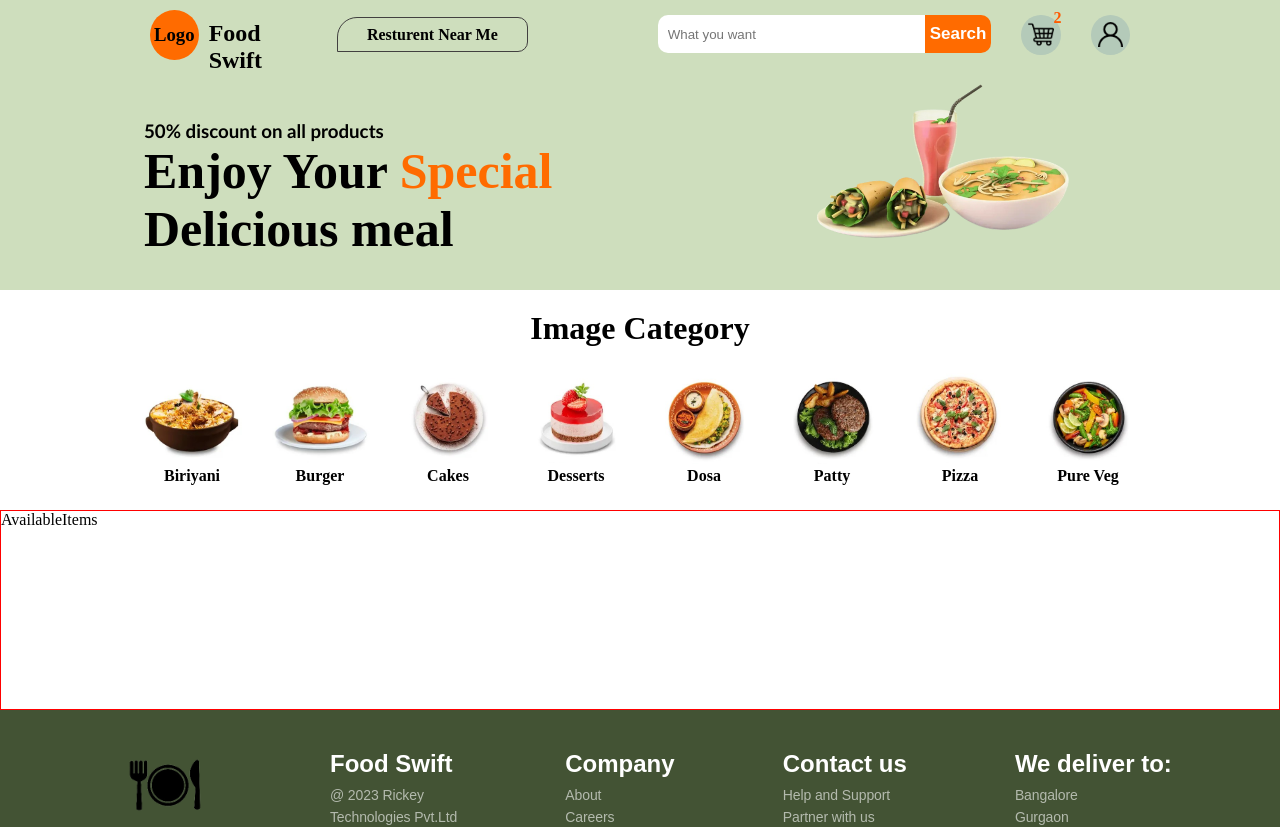
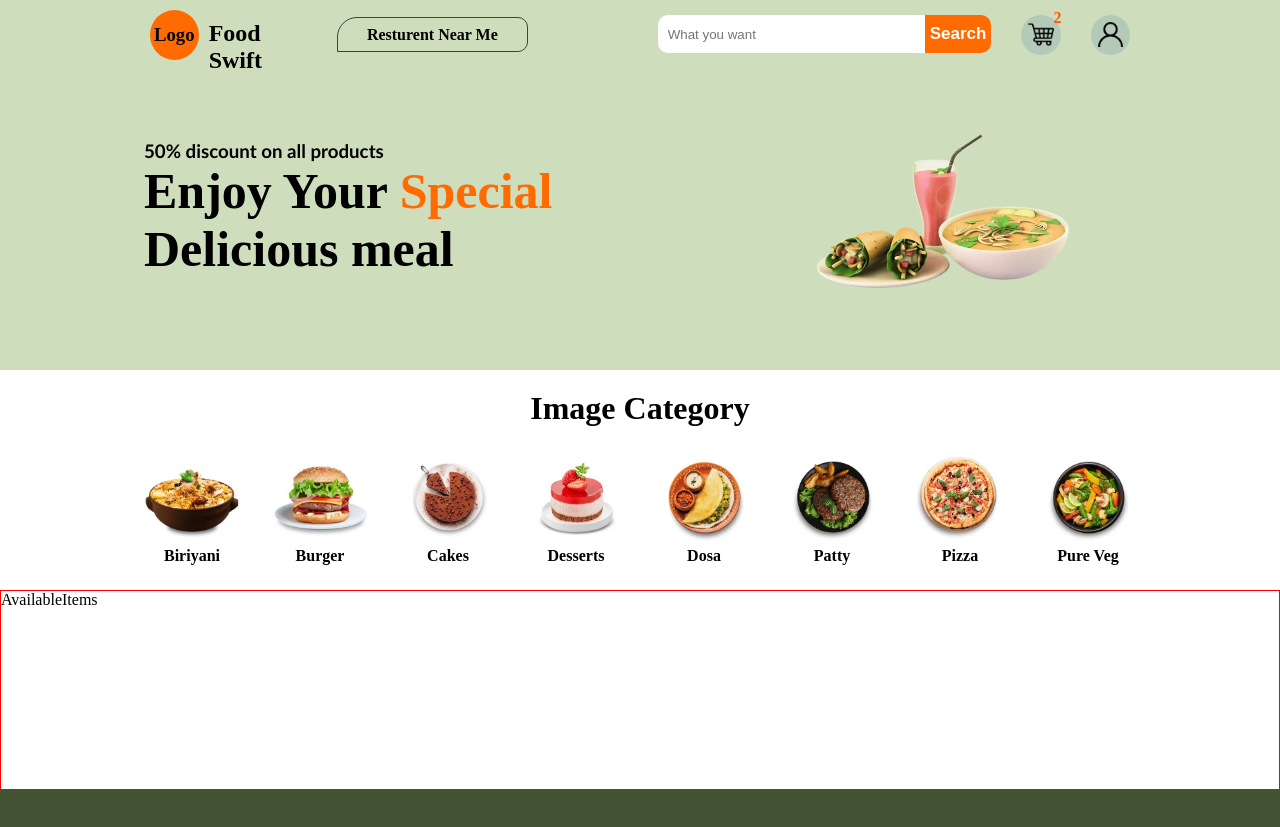
Before and after one commit to homen19/food_swift, a React (Create React App) app: page / in a window 1280 px wide. Shown: the top 827 px of the page. Built offline with nearby package versions, Linux system fonts and the light colour scheme.

Commit message:
Sweta (#26)
* image slider

* images and text added to image-slider

* Add footer

* image slider changes

* correction in image slider

* 1

---------

Co-authored-by: Homen Nath <65844503+homen19@users.noreply.github.com>

```diff
--- a/src/components/ImageSlider/ImageSlider.css
+++ b/src/components/ImageSlider/ImageSlider.css
@@ -2,7 +2,7 @@
 
 .image-slider{
     width: 100%;
-    height: 220px;
+    height: 300px;
 
     /* border: 1px solid green; */
     background-color: #CEDEBD;
@@ -22,6 +22,7 @@
     height: 200px;
     padding-top: 50px;
     padding-left: 80px;
+    margin-top: 20px;
     /* border: 1px solid; */
 }
 .text h3{
@@ -34,7 +35,8 @@
 .image{
     width: 50%;
     height: 200px;
-    /* border: 1px solid ; */
+    /* border: 1px solid; */
+    margin-top: 50px;
     display: block;
     text-align: center;
 }
```
